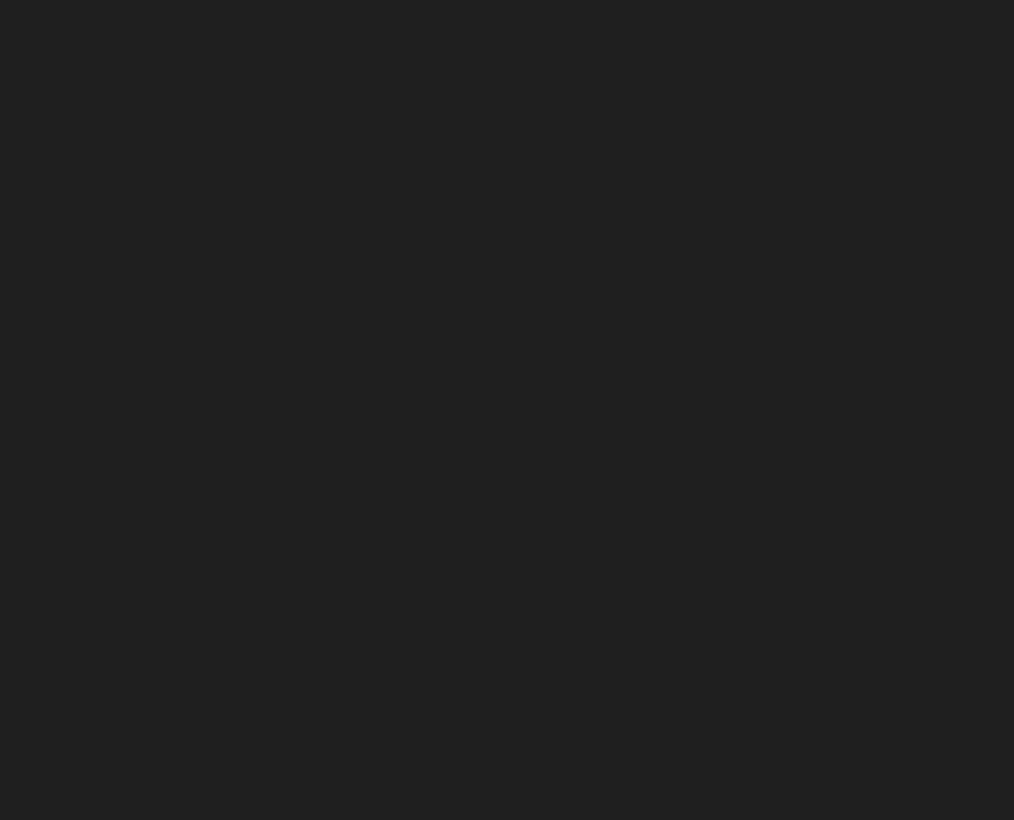
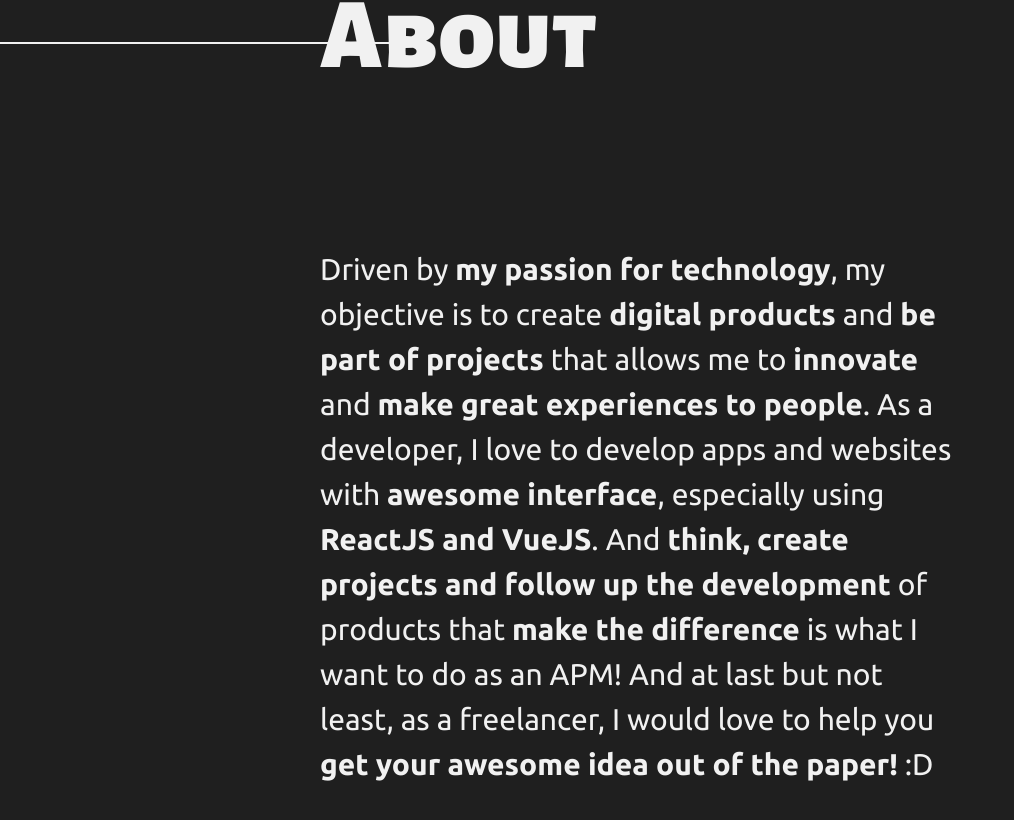
Before and after one commit to elicavalheiro/portfolio-vue, a Vue app: page /about in a window 1280 px wide. Shown: the part 1442-2262 px from the top of the page, without its empty margins (0-1014 px from the left). Before the commit the page ends 1136 px from the top, so only its background shows below. Built offline with nearby package versions, Linux system fonts and the light colour scheme.

Commit message:
:sparkles: created about component

```diff
--- /dev/null
+++ b/src/components/AboutComponent.vue
@@ -0,0 +1,107 @@
+<template>
+  <div class="container">
+    <transition appear name="content">
+      <div class="content">
+        <transition appear name="title">
+          <h1>About</h1>
+        </transition>
+        <transition appear name="text">
+          <p>
+            Driven by
+            <strong>my passion for technology</strong>, my objective is to create
+            <strong>digital products</strong> and
+            <strong>be part of projects</strong> that allows me to
+            <strong>innovate</strong> and
+            <strong>make great experiences to people</strong>.
+            As a developer, I love to develop apps and websites with
+            <strong>awesome interface</strong>, especially using
+            <strong>ReactJS and VueJS</strong>. And
+            <strong>think, create projects and follow up the development</strong> of products that
+            <strong>make the difference</strong> is what I want to do as an APM!
+            And at last but not least, as a freelancer, I would love to help you
+            <strong>get your awesome idea out of the paper!</strong> :D
+          </p>
+        </transition>
+      </div>
+    </transition>
+  </div>
+</template>
+
+<script>
+export default {
+  name: "AboutComponent",
+};
+</script>
+
+<style lang="scss" scoped>
+.content-enter-active,
+.content-leave-active {
+  transition: all 0.8s ease-in-out;
+}
+
+.content-enter,
+.content-leave-to {
+  opacity: 0;
+}
+
+.title-enter-active,
+.title-leave-active {
+  transition: all 0.3s 0.8s ease-in-out;
+}
+
+.title-enter,
+.title-leave-to {
+  opacity: 0;
+  transform: translate3d(-30px, 0, 0);
+}
+
+.text-enter-active,
+.text-leave-active {
+  transition: all 0.3s 1.1s ease-in-out;
+}
+
+.text-enter,
+.text-leave-to {
+  opacity: 0;
+  transform: translate3d(-30px, 0, 0);
+}
+
+.container {
+  padding: 150px 0;
+  display: flex;
+  justify-content: center;
+  align-items: center;
+}
+
+.content {
+  width: 50%;
+
+  & h1 {
+    font-family: "Alegreya Sans SC", sans-serif;
+    font-size: 100px;
+  }
+
+  & p {
+    margin-top: 150px;
+    font-size: 30px;
+    line-height: 45px;
+  }
+
+  &::before {
+    content: "";
+    position: absolute;
+    left: 0;
+    margin-top: 65px;
+    width: 400px;
+    height: 2px;
+    background: #f1f1f1;
+    animation: fill 0.8s ease-in-out;
+  }
+}
+
+@keyframes fill {
+  from {
+    width: 0;
+  }
+}
+</style>
--- a/src/components/Intro.vue
+++ b/src/components/Intro.vue
@@ -77,7 +77,7 @@ export default {
 }
 
 .container {
-  padding: 0 150px;
+  padding: 0 150px 150px 150px;
   display: flex;
   justify-content: center;
   align-items: center;
--- a/src/views/About.vue
+++ b/src/views/About.vue
@@ -1,15 +1,18 @@
 <template>
   <div class="about">
     <Intro />
+    <AboutComponent />
   </div>
 </template>
 
 <script>
 import Intro from "@/components/Intro";
+import AboutComponent from "@/components/AboutComponent";
 export default {
   name: "About",
   components: {
     Intro,
+    AboutComponent,
   },
 };
 </script>
```
